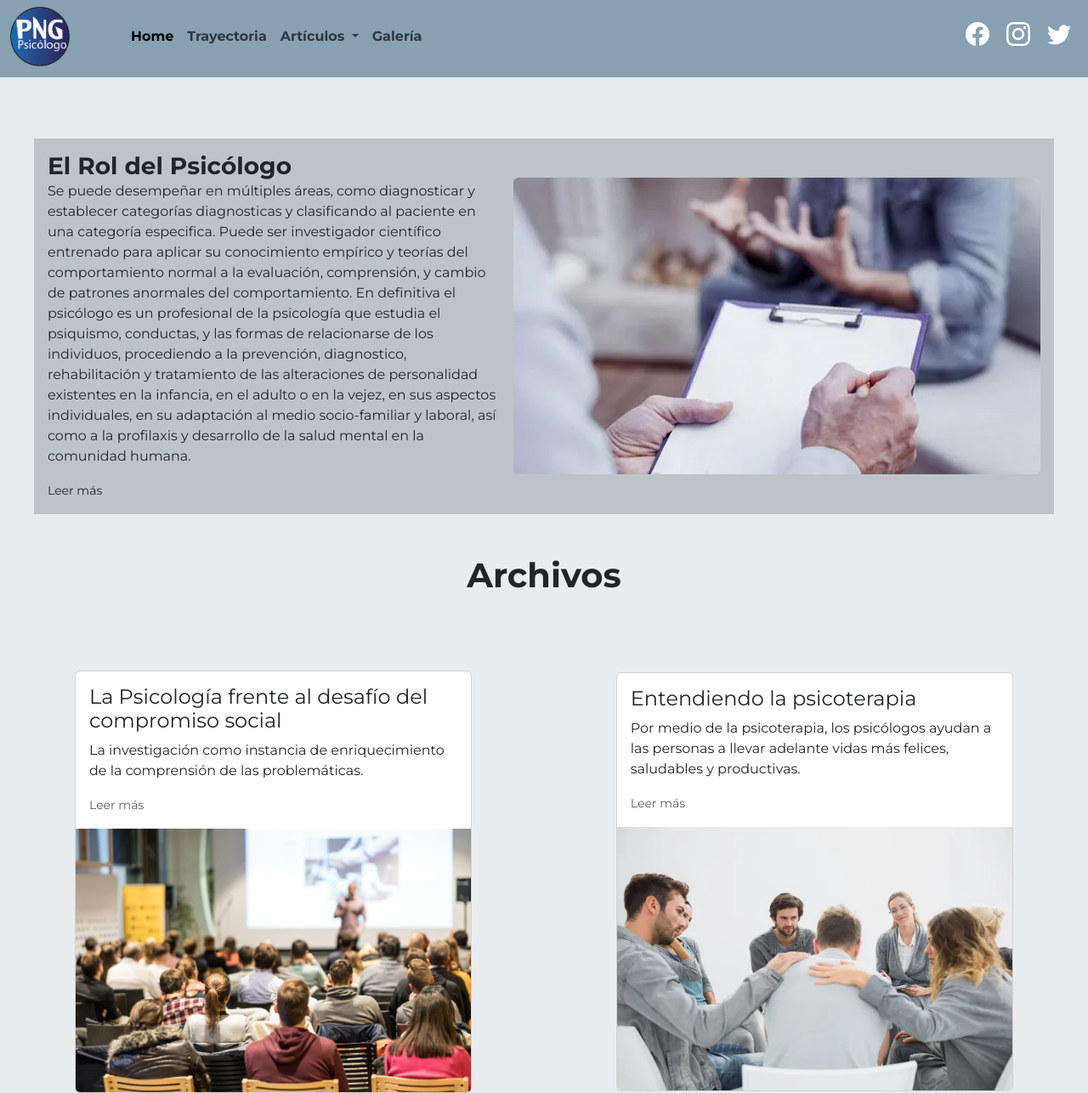
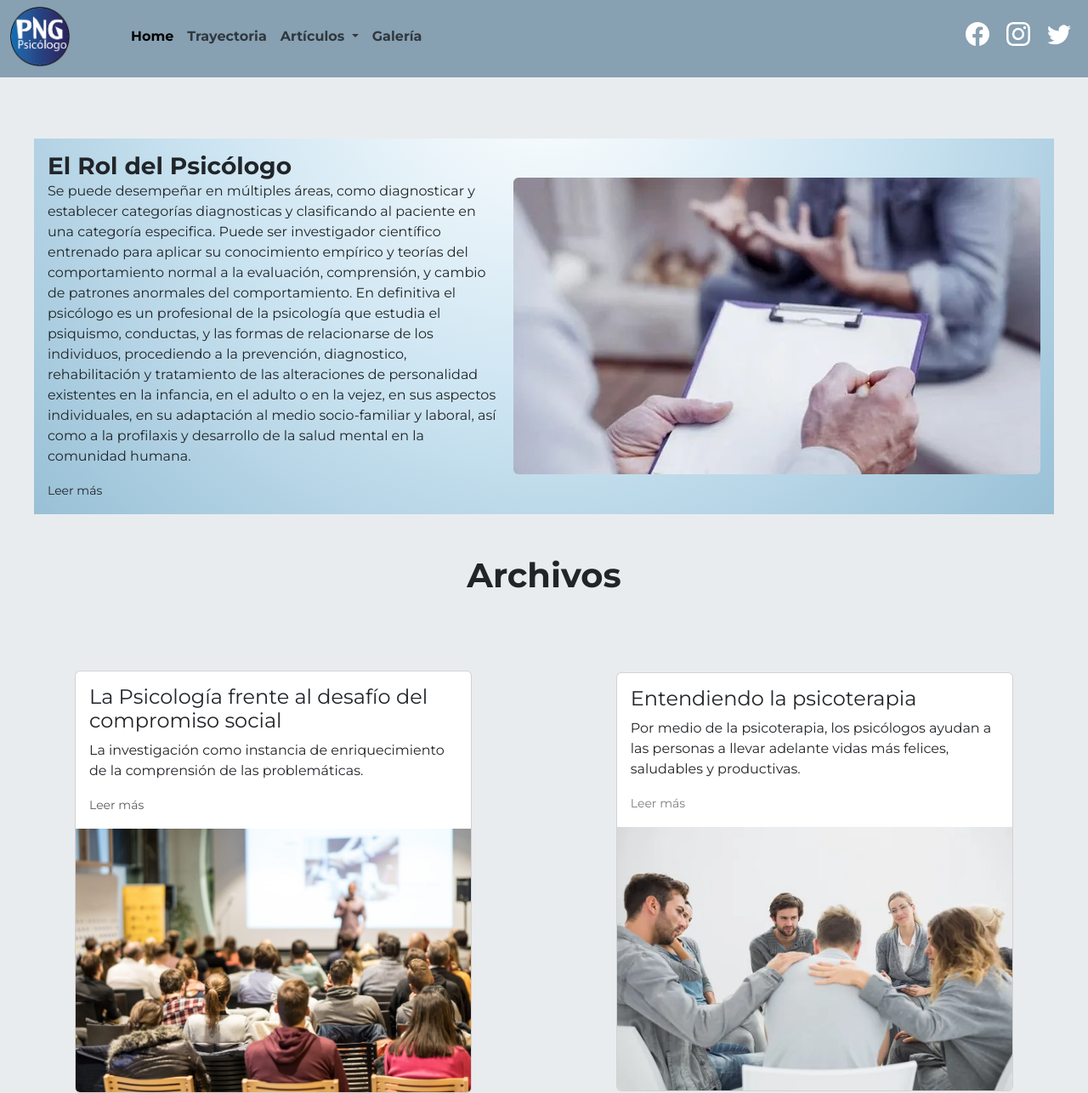
Before and after one commit to 5to2do/PreEntrega2RodriguezToledo, a website: page pages/articulos.html in a window 1280 px wide. Shown: the part 5-1291 px from the top of the page at 85% size. Drawn offline with nearby package versions, Linux system fonts and the light colour scheme.

Commit message:
Incorporación de gradiente

```diff
--- a/pages/articulos.html
+++ b/pages/articulos.html
@@ -92,7 +92,7 @@
                     <h4 class="card-title">Entendiendo la psicoterapia
                     </h4>
                     <p class="card-text">Por medio de la psicoterapia, los psicólogos ayudan a las personas a llevar adelante vidas más felices, saludables y productivas.</p>
-                    <p class="card-text"><small class="text-body-secondary"><a href="#">Leer más</a></small></p>
+                    <p class="card-text"><small class="text-body-secondary"><a href="#" class="not-active">Leer más</a></small></p>
                 </div>
                 <img src="../images/terapia-grupal-2.jpg" class="card-img-bottom" alt="imagen del articulo Entendiendo la psicoterapia">
             </div>
--- a/scss/components/_articulos.scss
+++ b/scss/components/_articulos.scss
@@ -1,6 +1,7 @@
 // Artículo Destacado
 .articulo-destacado {
-    background-color: #bdc4c9;
+    // background-color: #bdc4c9;
+    background-image: radial-gradient(circle at 50% -20.71%, #ffffff 0, #cde5f2 50%, #98c0d6 100%);
     display: flex;
     justify-content: space-between;
     align-items: center;
--- a/scss/components/_generals.scss
+++ b/scss/components/_generals.scss
@@ -2,6 +2,7 @@
 $primary-font: 'Montserrat', sans-serif;
 $background-color: #e9ecef;
 $disabled-cursor: not-allowed;
+$btn-opacity: 0.8;
 
 // Global styles
 * {
@@ -39,3 +40,9 @@ main {
   margin: auto;
   min-height: 100vh;
 }
+
+.not-active{
+  opacity: $btn-opacity;
+  pointer-events: none;
+  cursor: default;
+}
```
Also changed, not shown: css/styles.css, 1 other file.
